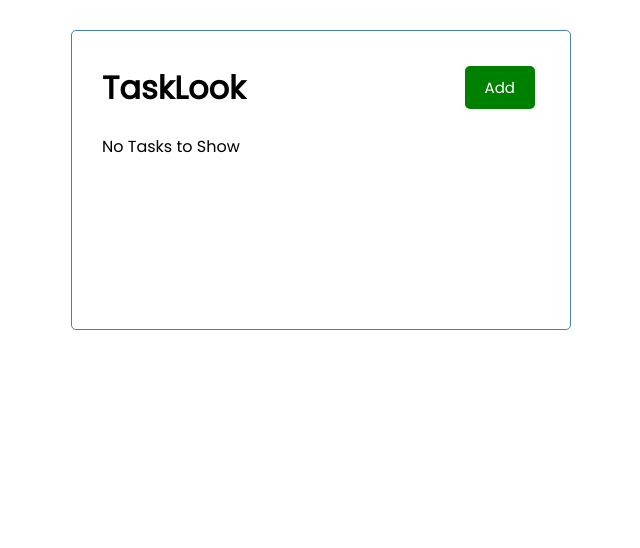
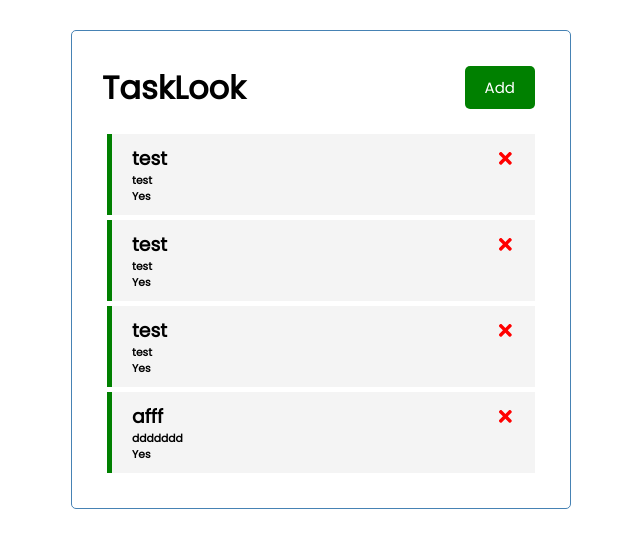
Before and after one commit to navdeepm20/ToDo_React, a React (Create React App) app: page / in a window 1280 px wide. Shown: the top 548 px of the page, without its empty margins (319-959 px from the left). Built offline with nearby package versions, Linux system fonts and the light colour scheme; data requests are answered from the project's data file.

Commit message:
added json server support for testing

```diff
--- /dev/null
+++ b/db.json
@@ -0,0 +1,28 @@
+{
+  "tasks": [
+    {
+      "day": "test",
+      "id": 2,
+      "reminder": true,
+      "text": "test"
+    },
+    {
+      "day": "test",
+      "id": 3,
+      "reminder": true,
+      "text": "test"
+    },
+    {
+      "day": "test",
+      "id": 4,
+      "reminder": true,
+      "text": "test"
+    },
+    {
+      "id": 5,
+      "text": "afff",
+      "day": "ddddddd",
+      "reminder": true
+    }
+  ]
+}
--- a/package.json
+++ b/package.json
@@ -17,7 +17,8 @@
     "start": "react-scripts start",
     "build": "react-scripts build",
     "test": "react-scripts test",
-    "eject": "react-scripts eject"
+    "eject": "react-scripts eject",
+    "server": "json-server --watch db.json --port 5000"
   },
   "eslintConfig": {
     "extends": [
--- a/src/App.js
+++ b/src/App.js
@@ -3,29 +3,58 @@ import './App.css';
 import Header from './components/Header'
 import Tasks from './components/Tasks'
 import Add from './components/Add'
-import {useState} from 'react'
+import {useState, useEffect} from 'react'
 function App() {
+
   const [tasks,setTask] = useState([
 
 	])
-  const deltask = (id) =>
+  useEffect(()=>{
+   const getTask = async ()=>{
+     const tasks = await fetchTask();
+     setTask(tasks)
+     console.log('jasljfasdjfasdjfaslkjdfaskdfjasjf')
+   }
+   getTask()
+  },[])
+  const fetchTask = async () =>{
+    const res = await fetch('http://localhost:5000/tasks')
+    let res_json = await res.json();
+
+    return res_json
+
+  }
+  const deltask = async (id) =>
   {
+    await fetch(`http://localhost:5000/tasks/${id}`,{
+      method: 'DELETE',
+    })
 
     setTask(tasks.filter((task)=>(task.id!==id)))
   }
+
 
   const toggleTask = (id) =>
   {
 
 	setTask(tasks.map((task)=> task.id===id ? {...task, reminder: !task.reminder} : task))
   }
-  const addTask = (ntask) =>
+  const addTask = async (ntask) =>
   {
 	  let id;
 	  id = tasks.length > 0 ? tasks[tasks.length - 1]['id']+1 : 0
 
 	  ntask = {...ntask, id}
-	  setTask([...tasks,ntask])
+    const res = await fetch('http://localhost:5000/tasks',{
+      method: "POST",
+      headers: {
+        'Content-Type':"application/json"
+      },
+      body: JSON.stringify(ntask)
+    })
+    const data = await res.json()
+
+	  setTask([...tasks,data])
   }
   const [showStatus,showAdd] = useState(false)
 
```
